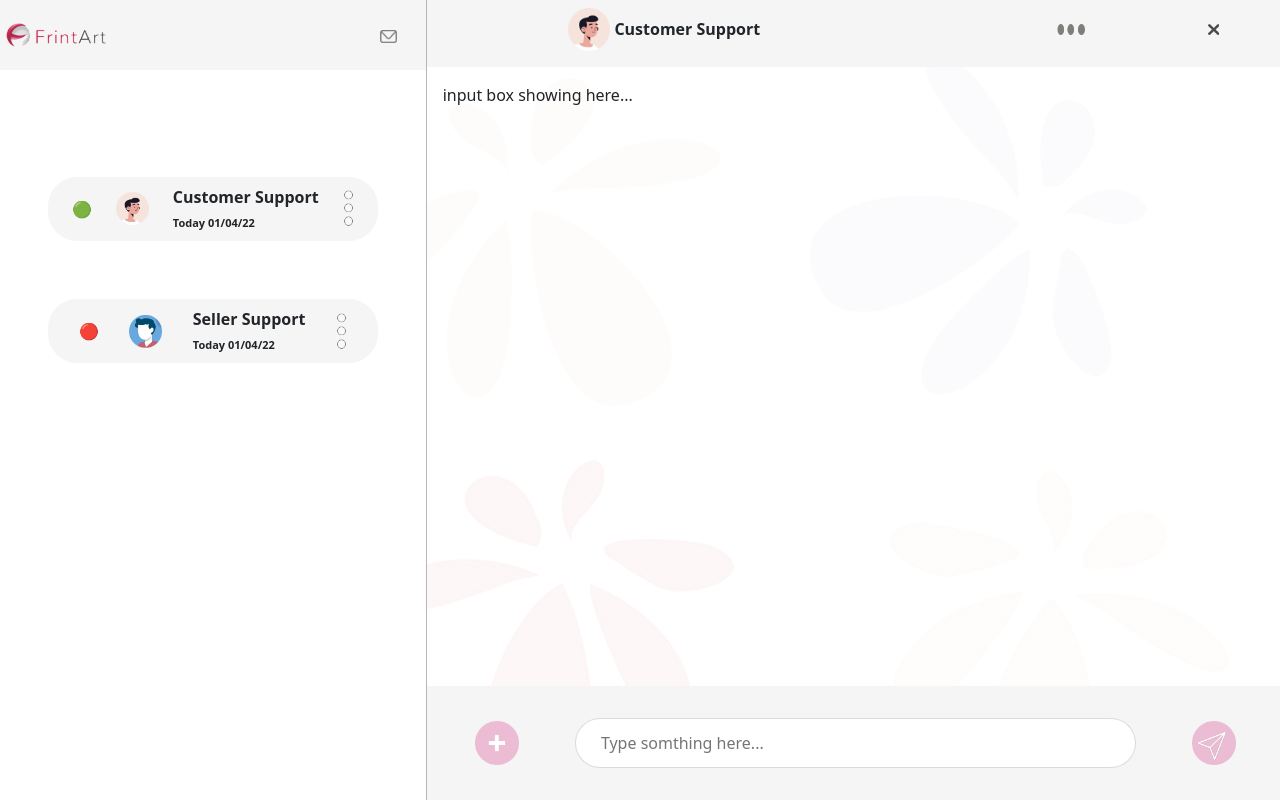
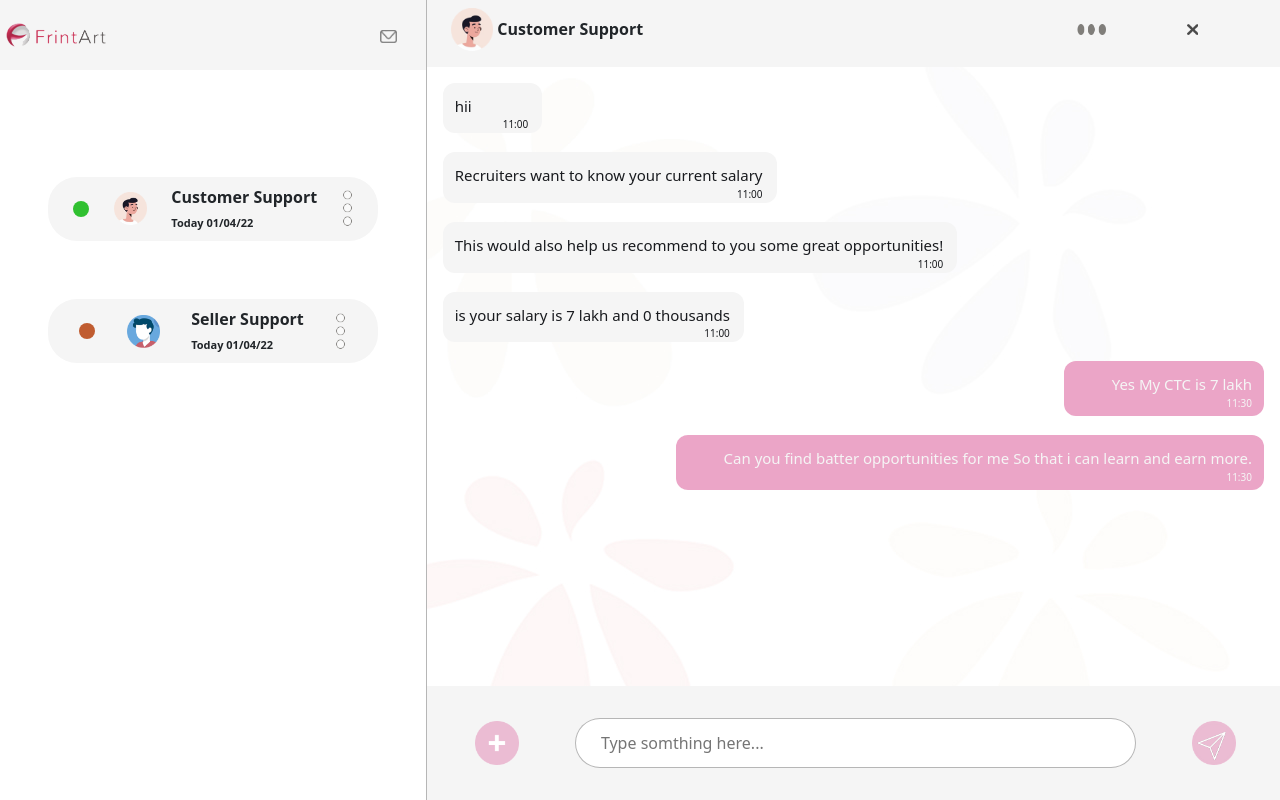
Before and after one commit to Jagrati1213/fireart, a plain HTML site: page index.html in a window 1280 px wide. Drawn offline with nearby package versions, Linux system fonts and the light colour scheme.

Commit message:
add-chats

```diff
--- a/index.html
+++ b/index.html
@@ -29,7 +29,7 @@
         <div class="chat-person justify-content-evenly align-items-center flex-column d-flex">
 
                  <div class="col-12 d-flex justify-content-evenly align-items-center w-100">
-                     <span class="pointer">🟢</span>
+                     <span class="pointer"></span>
                      <img src="./images/1.png" alt="sender-img" class="img-fluid">
                      <p class="mb-0">Customer Support <br>
                        <span>Today <span class="date">01/04/22</span></span>
@@ -38,7 +38,7 @@
                  </div>
 
                  <div class="col-12 d-flex justify-content-evenly align-items-center w-100">
-                    <span class="pointer">🔴</span>
+                    <span class="pointer" style="background:var(--red);"></span>
                     <img src="./images/2.png" alt="sender-img" class="img-fluid">
                     <p class="mb-0">Seller Support <br>
                        <span>Today <span class="date">01/04/22</span></span>
@@ -55,21 +55,57 @@
         <!-- header -->
         <header class="d-flex justify-content-between align-items-center py-2 pb-3">
 
-            <div class="col-md-6 col-sm-5 col-7 p-0 ms-md-4 ms-1 d-flex justify-content-md-center justify-content-evenly align-items-center">
-                    <span class="d-md-none arrow"><i class="fas fa-arrow-left"></i></span>
+            <div class="col-md-6 col-sm-5 col-7 p-0 ms-md-4 ms-1 d-flex justify-content-md-start justify-content-evenly align-items-center">
+                    <span class="d-lg-none arrow"><i class="fas fa-arrow-left"></i></span>
                     <img src="./images/1.png" alt="sender" class="img-fluid">
                     <span class="p-0 fw-bold ms-md-1">Customer Support</span>
             </div>
 
-            <div class="col-4 d-flex justify-content-around">
+            <div class="col-4 d-flex justify-content-lg-evenly justify-content-end pe-lg-0 pe-2">
                     <img src="./images/5.png" alt="icon-img" class="img-fluid d-inline-block">
-                    <img src="./images/6.png" alt="icon-img" class="img-fluid icon-img d-md-inline-block d-none">
+                    <img src="./images/6.png" alt="icon-img" class="img-fluid icon-img d-lg-inline-block d-none">
             </div>
         </header>
 
         <!-- Chatting process -->
-        <div class="msg p-3">
-            input box showing here...
+        <div class="msg p-3 d-flex flex-column">
+            <!-- Incomming msgs... -->
+            <div class="massage incoming">
+                <p class="mb-0">hii  </p>
+                <p class="time p-0 ps-5">11:00</p>
+
+            </div>
+            <div class="massage incoming">
+                <p class="mb-0">Recruiters want to know your current salary</p>
+                <p class="time p-0 ps-5">11:00</p>
+
+            </div>
+            <div class="massage incoming">
+                <p class="mb-0">This would also help us recommend to you some
+                    great opportunities!  </p>
+                <p class="time p-0 ps-5">11:00</p>
+
+            </div>
+            <div class="massage incoming">
+                <p class="mb-0">is your salary is 7 lakh and 0 thousands</p>
+                <p class="time p-0 ps-5">11:00</p>
+
+            </div>
+
+            <!-- outcomming msgs -->
+            <div class="massage outcoming">
+                <p class="mb-0">Yes My CTC is 7 lakh</p>
+                <p class="time p-0 ps-5">11:30</p>
+
+            </div>
+            <div class="massage outcoming">
+                <p class="mb-0">Can you find batter opportunities for me
+                    So that i can learn and earn more.
+                </p>
+                <p class="time p-0 ps-5">11:30</p>
+
+            </div>
+
         </div>
 
         <!-- input-box  -->
--- a/style.css
+++ b/style.css
@@ -3,6 +3,14 @@
     margin: 0;
     padding: 0;
     box-sizing: border-box;
+}
+:root{
+    --balck:#191b1f;
+    --white:#f5f5f5;
+    --pink:#eba5c7;
+    --red:#c05c30;
+    --green:#30c030;
+    --gray:#999999b5;
 }
 body{
     overflow-x: hidden;
@@ -13,10 +21,10 @@ section{
     padding: 0 !important;
 }
 .chat-info{
-    border-right: 1px solid #999999b5;
+    border-right: 1px solid var(--gray);
 }
 .chat-info header,.chat-box header,.input-box{
-   background-color: #f5f5f5;
+   background-color: var(--white);
    /* padding-top:1rem; */
    /* padding-bottom: 1rem; */
 }
@@ -30,8 +38,14 @@ section{
     padding:3rem;
 
 }
+.pointer{
+    background: var(--green);
+    padding: 8px;
+    border: none;
+    border-radius: 50px;
+}
 .chat-person div{
-    background: #f5f5f5;
+    background: var(--white);
     border-radius: 29px;
     padding: .5rem 0;
 }
@@ -56,6 +70,30 @@ section{
     background-repeat: no-repeat;
     overflow-y: auto;
 }
+.msg .massage{
+    width:fit-content;
+    border-radius: 12px;
+    text-transform:inherit;
+    margin-bottom: 1.2rem;
+    word-wrap:normal;
+    font-size: 15px;
+}
+.incoming{
+    background: var(--white);
+    padding: 12px 14px 1px 12px;
+    color: var(--balck);
+}
+.outcoming{
+    margin-left: auto;
+    background: var(--pink);
+    padding: 12px 12px 5px 3rem;
+    color: var(--white);
+}
+.msg .massage .time{
+  text-align: right;
+  margin-bottom: 0px;
+  font-size: 10px;
+}
 .chat-box{
     position: relative;
 }
@@ -68,7 +106,7 @@ section{
 }
 input[type="text"]{
     padding: 12px 12px 12px 25px;
-    border:1px solid #99999959;
+    border:1px solid var(--gray);
     outline: none;
     border-radius: 50px;
 }
@@ -99,6 +137,13 @@ input[type="submit"]{
 
 /* Media queries */
 
+/* pc-view */
+@media screen and (max-width:1200px){
+    .chat-person{
+        padding:1rem;
+    }
+}
+/* tablet-view */
 @media screen and (max-width:990px){
     .chat-info{
         display: none;
@@ -109,7 +154,8 @@ input[type="submit"]{
         max-width: 15%;
     }
 }
-@media screen and (max-width:550px){
+/* mobile-view */
+@media screen and (max-width:600px){
     .input-icon {
         max-width: 32px !important;
     }
@@ -130,6 +176,10 @@ input[type="submit"]{
         font-size: 18px;
         margin-right: 8px;
     }
+    .outcoming, .incoming{
+        padding: 6px 7px 0px 1rem;
+        font-size: 12px !important;
+    }
 }
 @media screen and (max-width:468px){
     .chat-box header img {
```
